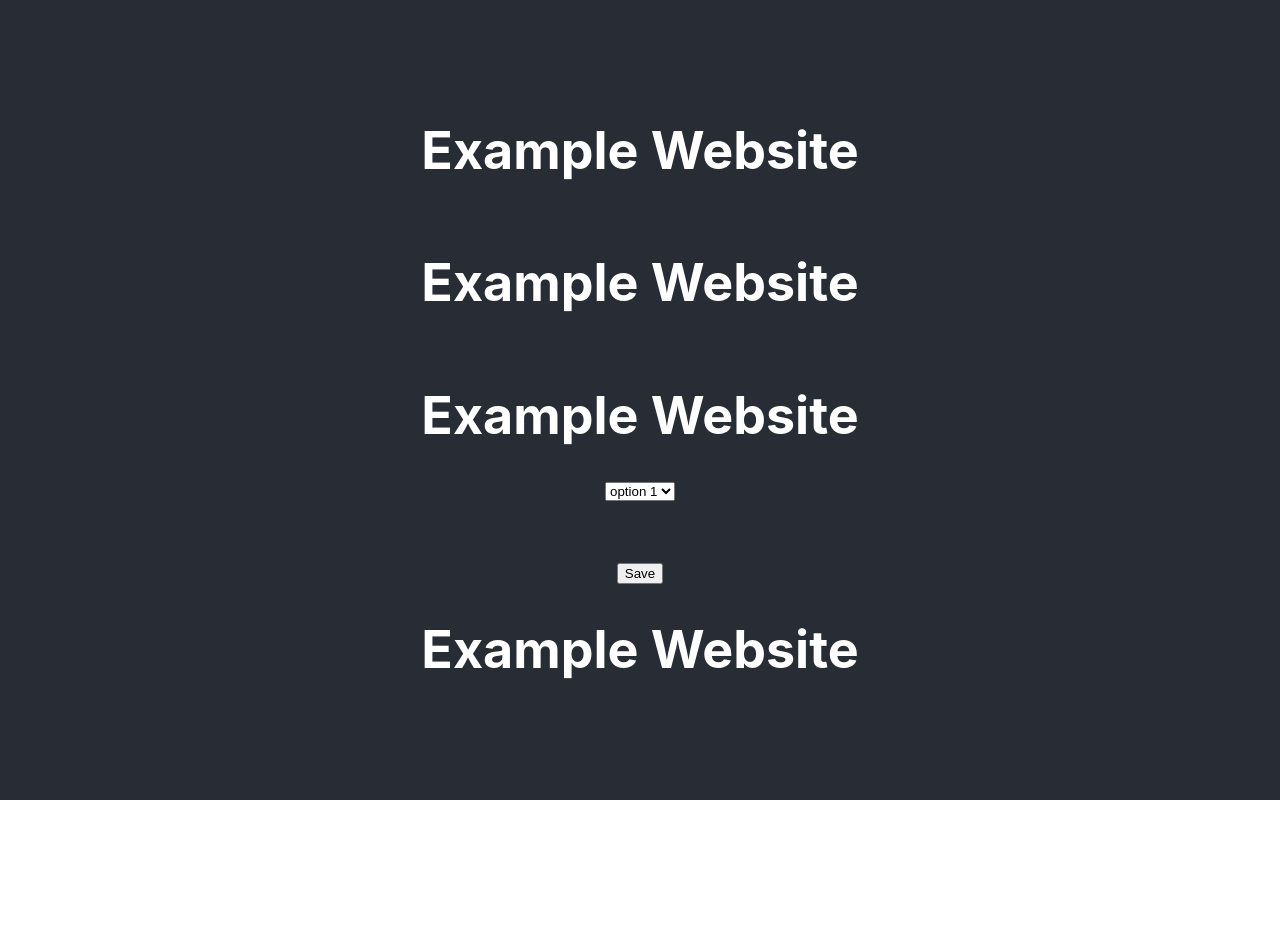
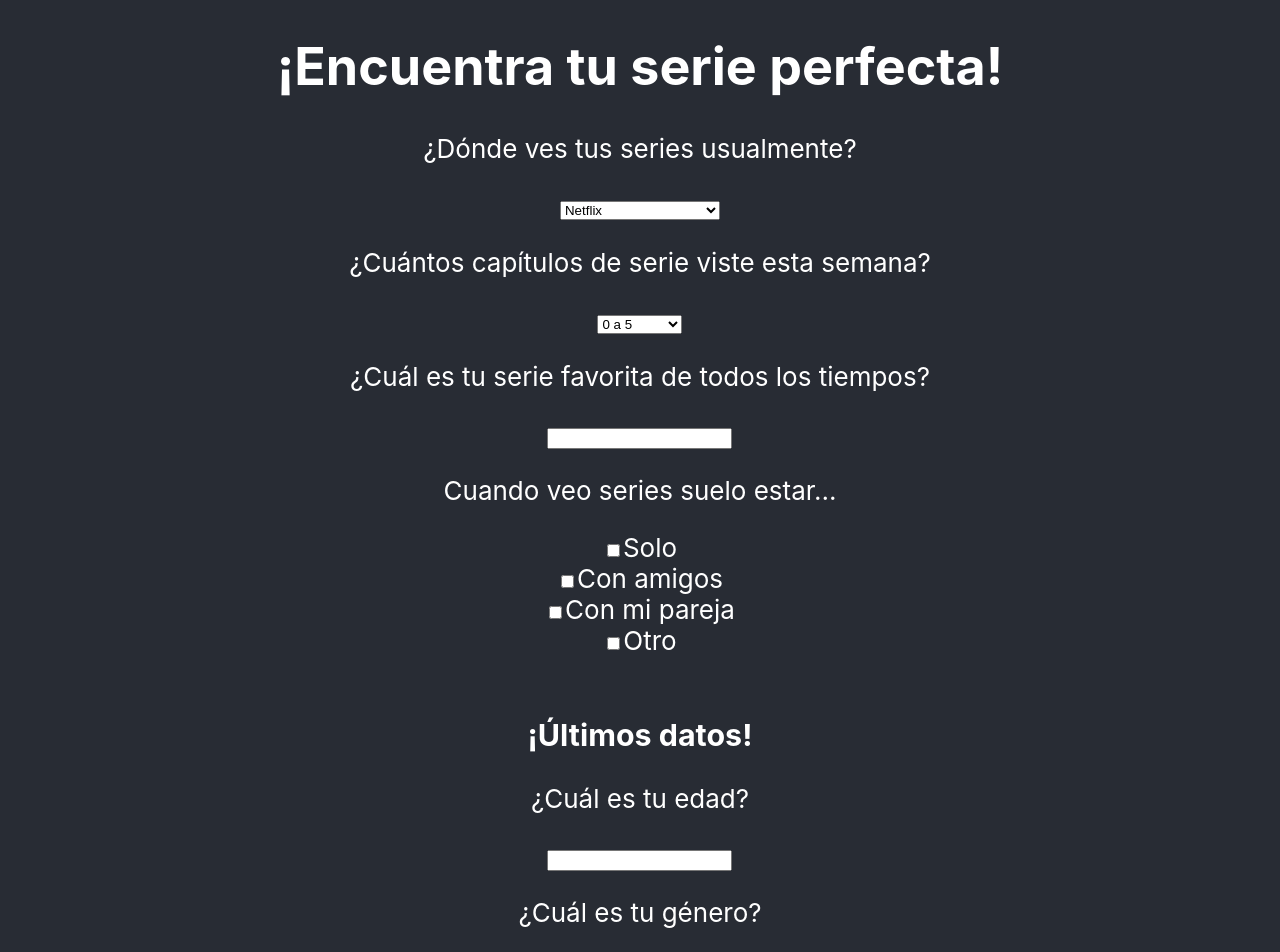
Before and after one commit to dariogonzalezleegstra/logger-lifia, a React (Create React App) app in the folder client/: page / in a window 1280 px wide. Shown: the top 952 px of the page. Before the commit the page ends 800 px from the top, so only its background shows below. Built offline with nearby package versions, Linux system fonts and the light colour scheme.

Commit message:
change in production configuration for build

```diff
--- a/client/public/index.html
+++ b/client/public/index.html
@@ -19,7 +19,7 @@
       work correctly both with client-side routing and a non-root public URL.
       Learn how to configure a non-root public URL by running `npm run build`.
     -->
-    <title>React App</title>
+    <title>Recomendador de series</title>
   </head>
   <body>
     <noscript>
--- a/client/src/App.js
+++ b/client/src/App.js
@@ -45,10 +45,15 @@ window.onload = function () {
     window.addEventListener("wheel", handleEvent);
 };
 
+var showResult = false;
+var recommendedSerie = "";
+var series = ["Stranger Things", "Breaking Bad", "Prison Break", "Game of Thrones", "The walking dead", "The sinner",
+"Criminal Minds", "Riverdale", "The rain", "Narcos", "Gossip Girl", "Grey's Anatomy"];
+
 var events = [];
 
 
-async function sendEvents() {
+async function sendEvents(e) {
     let obj = {};
 
 
@@ -119,6 +124,9 @@ async function sendEvents() {
 
     console.log('obj: ', obj);
     await axios.post('/api/logger', obj);
+    recommendedSerie = series[Math.floor(Math.random()*series.length)];
+    document.getElementById('recommendedSerie').innerHTML = `Serie recomendada: ${recommendedSerie}`;
+    document.getElementById('getRecommendation').disabled = true;
 }
 
 
@@ -126,26 +134,6 @@ const handleEvent = e => {
     e.date = new Date();
     events.push(e);
 };
-
-
-
-
-
-
-
-
-
-
-
-
-
-
-
-
-
-
-
-
 
 
 //Client app
@@ -170,59 +158,56 @@ class App extends Component {
         return (
             <div className="App">
 
-                <div>{/*
-
-                react version
-                    <EventListener
-                        //works
-                        target="window" //or document
-                        onCut={this.handleEvent}
-                        onCopy={this.handleEvent}
-                        onPaste={this.handleEvent}
-               //       onMouseMove={this.handleEvent} //or onMouseMoveCapture
-                  //    onClick={this.handleEvent}
-                        onContextMenu={this.handleEvent}
-                  //    onKeyDown={this.handleEvent}
-                  //    onKeyUp={this.handleEvent}
-                  //    onKeyPress={this.handleEvent}
-                        onInput={this.handleEvent}
-                        onResize={this.handleEvent}
-                        onScroll={withOptions(this.handleEvent, {passive: true, capture: false})}
-                        onFocus={this.handleEvent}
-                        onBlur={this.handleEvent}
-
-                        //Check
-                        onWheel={this.handleEvent}
-                        onDrag={this.handleEvent}
-                        onDrop={this.handleEvent}
-                        onInvalid={this.handleEvent}
-                        onSubmit={this.handleEvent}
-                        onDoubleClick={this.handleEvent}
-                        onToggle={this.handleEvent}
-                        onTouchStart={this.handleEvent}
-                        onTouchEnd={this.handleEvent}
-                        onTouchCancel={this.handleEvent}
-                        onTouchMove={this.handleEvent}
-
-                        //Don't work
-                        onChange={this.handleEvent}
-                        onSelect={this.handleEvent}
-                    />
-                    */}
+                <div>
                 </div>
 
                 <header className="App-header">
-                    <h1>Example Website</h1>
-                    <h1>Example Website</h1>
-                    <h1>Example Website</h1>
-                    <select>
-                        <option>option 1</option>
-                        <option>option 2</option>
-                    </select>
-                    <br/>
-                    <br/>
-                    <button onClick={() => sendEvents()}> Save </button>
-                    <h1>Example Website</h1>
+                    {!showResult && <div>
+                        <h1>¡Encuentra tu serie perfecta!</h1>
+                        <form>
+                            <p>¿Dónde ves tus series usualmente?</p>
+                            <select>
+                                <option>Netflix</option>
+                                <option>Amazon</option>
+                                <option>Internet (Buscas gratis)</option>
+                                <option>HBO</option>
+                                <option>TV</option>
+                                <option>Otro</option>
+                            </select>
+                            <p>¿Cuántos capítulos de serie viste esta semana?</p>
+                            <select>
+                                <option>0 a 5</option>
+                                <option>5 a 20</option>
+                                <option>Más de 20</option>
+                            </select>
+                            <p>¿Cuál es tu serie favorita de todos los tiempos?</p>
+                            <input/>
+                            <p>Cuando veo series suelo estar...</p>
+                            <input type="checkbox"/>Solo<br/>
+                            <input type="checkbox"/>Con amigos<br/>
+                            <input type="checkbox"/>Con mi pareja<br/>
+                            <input type="checkbox"/>Otro
+                            <br/>
+                            <br/>
+                            <h3>¡Últimos datos!</h3>
+                            <p>¿Cuál es tu edad?</p>
+                            <input type="number" name="age"/>
+                            <p>¿Cuál es tu género?</p>
+                            <input type="radio" name="genderMan"/>Soy Hombre &nbsp;&nbsp;
+                            <input type="radio" name="genderWoman"/>Soy Mujer &nbsp;&nbsp;
+                            <input type="radio" name="genderOther"/>Otro
+
+
+                            <br/>
+                            <br/>
+                            <button type="button" id="getRecommendation" onClick={e => sendEvents(e)}> Ver recomendación</button>
+                        </form>
+                    </div>}
+                    <div>
+                        <h4>
+                            <p id="recommendedSerie"></p>
+                        </h4>
+                    </div>
                 </header>
             </div>
         );
```
Also changed, not shown: 1 other file (tests, documents, lock files or other folders).
